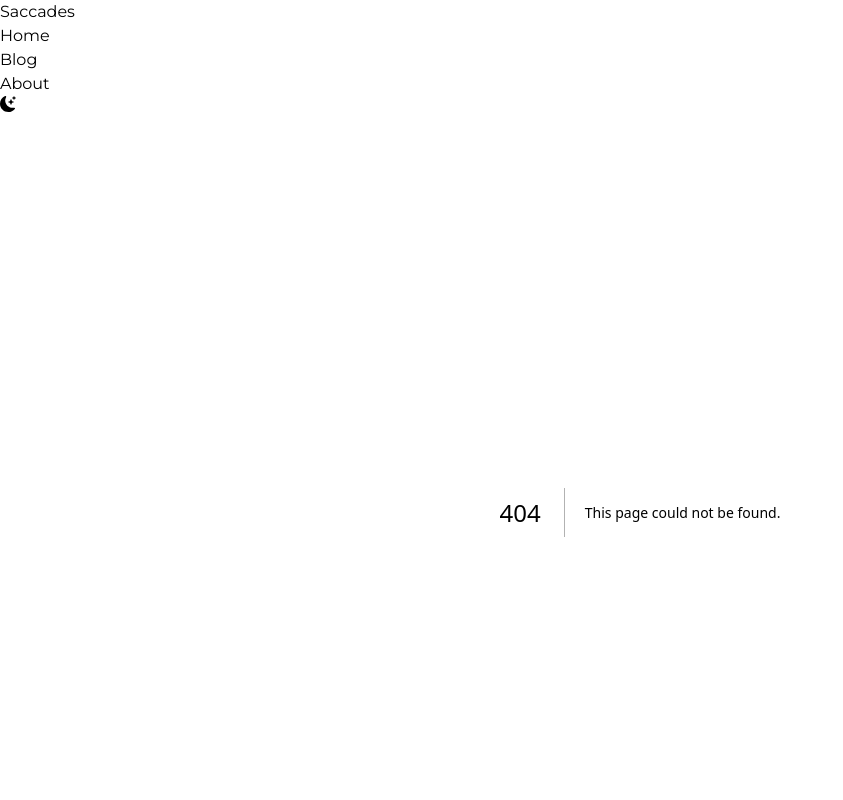
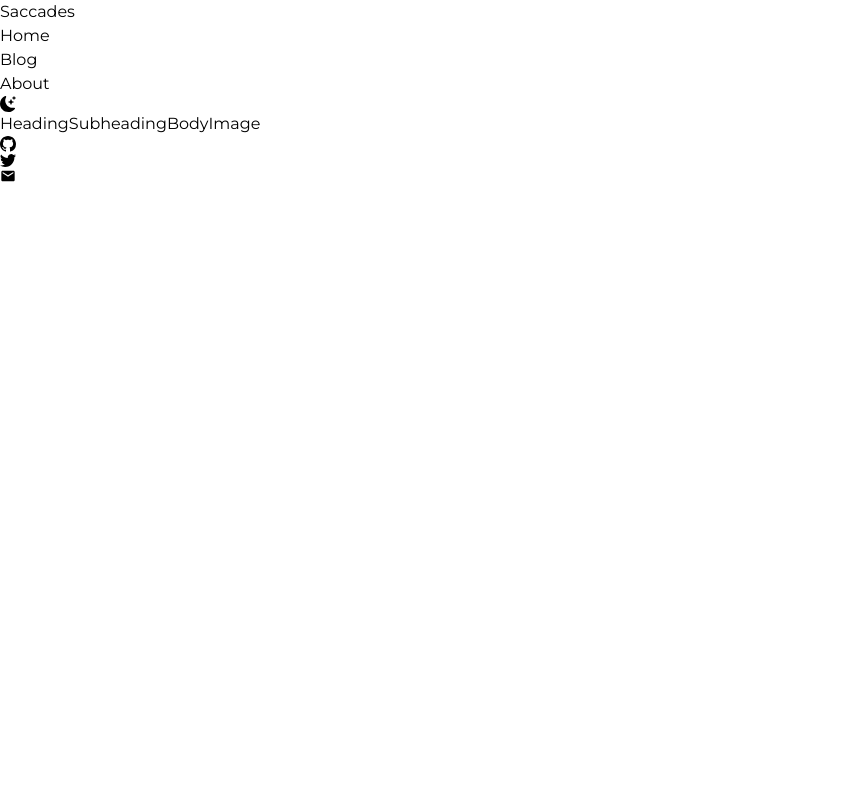
Before and after one commit to Gonpassa/blog_next, a Next.js app: page /create in a window 1280 px wide. Before the commit this address had no page. Shown: the top 800 px of the page, without its empty margins (0-843 px from the left). Built offline with nearby package versions, Linux system fonts and the light colour scheme.

Commit message:
started create page, Form is dynamicgit add .

```diff
--- /dev/null
+++ b/app/components/create/BodyInput.jsx
@@ -0,0 +1,7 @@
+export default function HeadingInput() {
+    return (
+        <>
+            <textarea name="body" id="1" cols="30" rows="10"></textarea>
+        </>
+    );
+}
--- /dev/null
+++ b/app/components/create/ButtonsArray.jsx
@@ -0,0 +1,14 @@
+export default function AddButtons({ addInput }) {
+    return (
+        <div>
+            <button onClick={(e) => addInput(e.target.innerText)}>
+                Heading
+            </button>
+            <button onClick={(e) => addInput(e.target.innerText)}>
+                Subheading
+            </button>
+            <button onClick={(e) => addInput(e.target.innerText)}>Body</button>
+            <button onClick={(e) => addInput(e.target.innerText)}>Image</button>
+        </div>
+    );
+}
--- /dev/null
+++ b/app/components/create/Form.jsx
@@ -0,0 +1,36 @@
+"use client";
+import { useState, useEffect, useContext } from "react";
+import { AuthContext } from "../../../lib/contexts";
+import HeadingInput from "./HeadingInput";
+import SubHeadingInput from "./SubHeadingInput";
+import BodyInput from "./BodyInput";
+import ImageInput from "./ImageInput";
+
+export default function Form({ structure }) {
+    const { isAdmin } = useContext(AuthContext);
+    console.log(structure);
+    const inputs = structure.map((input) => {
+        switch (input) {
+            case "heading":
+                return <HeadingInput />;
+            case "subheading":
+                return <SubHeadingInput />;
+            case "body":
+                return <BodyInput />;
+            default:
+                return <ImageInput />;
+        }
+    });
+    if (!isAdmin) {
+        return <></>;
+    }
+    function handleSubmit(e) {
+        e.preventDefault();
+    }
+    return (
+        <form onSubmit={handleSubmit}>
+            {inputs}
+            <button type="submit">Submit btn</button>
+        </form>
+    );
+}
--- /dev/null
+++ b/app/components/create/HeadingInput.jsx
@@ -0,0 +1,7 @@
+export default function HeadingInput() {
+    return (
+        <>
+            <input type="text" placeholder="Title" />
+        </>
+    );
+}
--- /dev/null
+++ b/app/components/create/ImageInput.jsx
@@ -0,0 +1,7 @@
+export default function HeadingInput() {
+    return (
+        <>
+            <input type="text" placeholder="Title" />
+        </>
+    );
+}
--- /dev/null
+++ b/app/components/create/SubHeadingInput.jsx
@@ -0,0 +1,7 @@
+export default function HeadingInput() {
+    return (
+        <>
+            <input type="text" placeholder="Title" />
+        </>
+    );
+}
--- /dev/null
+++ b/app/create/page.jsx
@@ -0,0 +1,21 @@
+"use client";
+import { useState } from "react";
+import Form from "../components/create/Form";
+import ButtonsArray from "../components/create/ButtonsArray";
+
+export default function Page({ params }) {
+    const [structure, setStructure] = useState(["heading"]);
+
+    function addInput(input) {
+        setStructure((prevStructure) => [
+            ...prevStructure,
+            input.toLowerCase(),
+        ]);
+    }
+    return (
+        <section className="bg-white full-blog mt-12 border-t-[2px] p-6 min-h-screen dark:bg-zinc-950 ">
+            <Form structure={structure} />
+            <ButtonsArray addInput={addInput} />
+        </section>
+    );
+}
```
